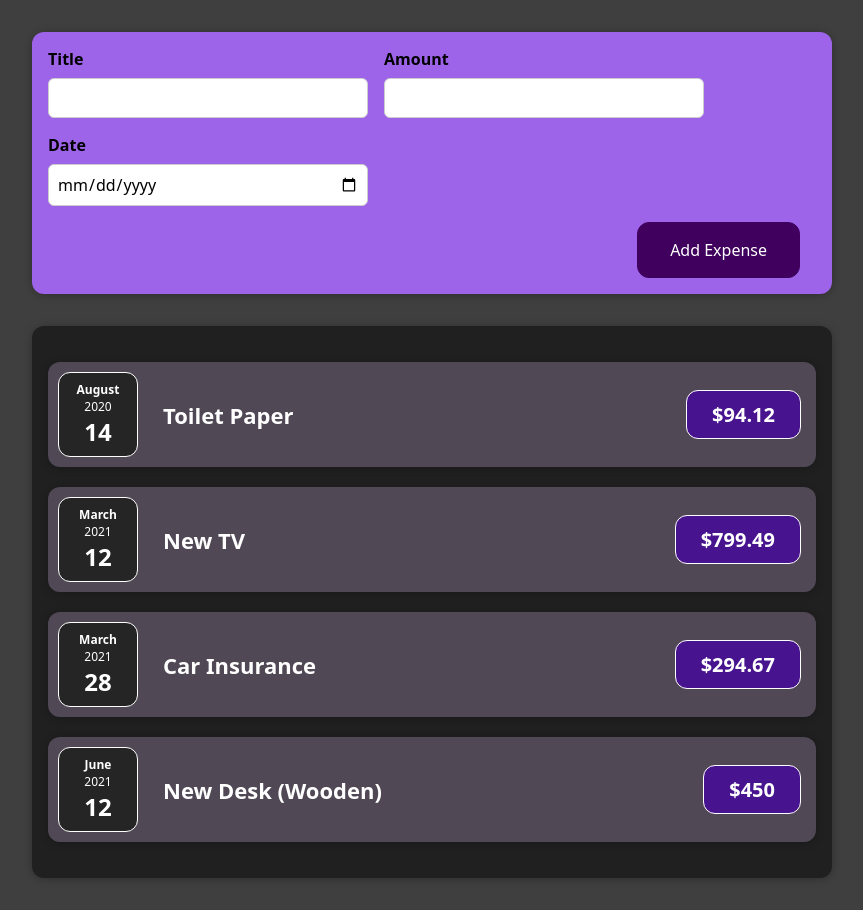
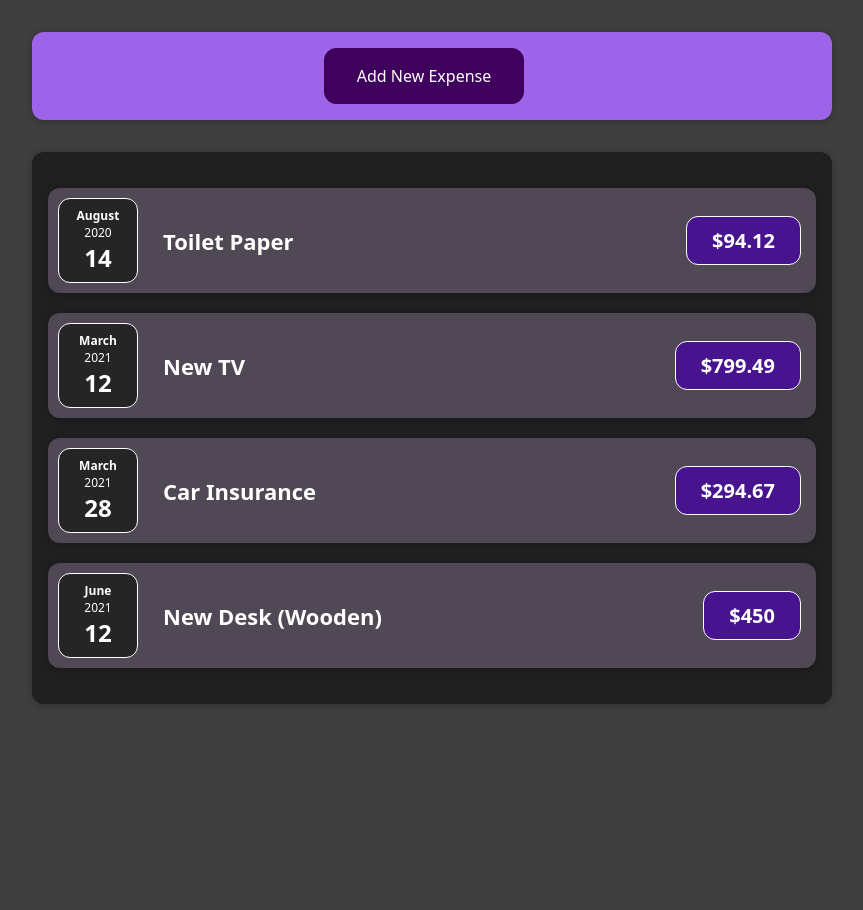
Before and after one commit to valid02/first-react-practice-project, a React (Create React App) app: page / in a window 1280 px wide. Shown: the whole page, without its empty margins (208-1071 px from the left). After the commit the page ends 800 px from the top, so only its background shows below. Built offline with nearby package versions, Linux system fonts and the light colour scheme.

Commit message:
conditional content

```diff
--- a/src/components/NewExpense/ExpenseForm.css
+++ b/src/components/NewExpense/ExpenseForm.css
@@ -18,20 +18,9 @@
   border: 1px solid #ccc;
   width: 20rem;
   max-width: 100%;
-  padding: .5rem;
+  padding: 0.5rem;
 }
 
 .new-expense__action {
   text-align: right;
 }
-
-.new-expense__action button {
-  font: inherit;
-  background-color: #40005d;
-  border: 1px solid #40005d;
-  cursor: pointer;
-  color: white;
-  padding: 1rem 2rem;
-  margin-right: 1rem;
-  border-radius: 12px;
-}
--- a/src/components/NewExpense/ExpenseForm.js
+++ b/src/components/NewExpense/ExpenseForm.js
@@ -51,6 +51,7 @@
         </div>
       </div>
       <div className="new-expense__action">
+        <button type='button' onClick={props.onCancel}>Cancel</button>
         <button type='submit'>Add Expense</button>
       </div>
     </form>
--- a/src/components/NewExpense/NewExpense.css
+++ b/src/components/NewExpense/NewExpense.css
@@ -6,4 +6,21 @@
   max-width: 95%;
   border-radius: 12px;
   box-shadow: 0 1px 8px rgba(0, 0, 0, 0.25);
+  text-align: center;
 }
+
+.new-expense button {
+  font: inherit;
+  background-color: #40005d;
+  border: 1px solid #40005d;
+  cursor: pointer;
+  color: white;
+  padding: 1rem 2rem;
+  margin-right: 1rem;
+  border-radius: 12px;
+}
+
+.new-expense button:hover {
+  background-color: #510674;
+  border-color: #510674;
+}
--- a/src/components/NewExpense/NewExpense.js
+++ b/src/components/NewExpense/NewExpense.js
@@ -1,18 +1,38 @@
+import { useState } from 'react';
 import ExpenseForm from './ExpenseForm';
 import './NewExpense.css'
 
 const NewExpense = (props) => {
+  const [isEditing, setIsEditing] = useState(false);
+
   const saveExpenseDataHandler = enteredExpenseData => {
     const expenseData = {
       ...enteredExpenseData,
       id: Math.random().toString()
     };
     props.onAddExpense(expenseData);
+    setIsEditing(false);
+  }
+
+  const startEditingHandler = () => {
+    setIsEditing(true);
+  }
+
+  const stopEditingHandler = () => {
+    setIsEditing(false);
   }
 
   return (
     <div className="new-expense">
-      <ExpenseForm onSaveExpenseData={saveExpenseDataHandler} />
+      {!isEditing && (
+        <button type="button" onClick={startEditingHandler}>Add New Expense</button>
+      )}
+      {isEditing && (
+        <ExpenseForm
+          onSaveExpenseData={saveExpenseDataHandler}
+          onCancel={stopEditingHandler}
+        />
+      )}
     </div>
    );
 }
```
